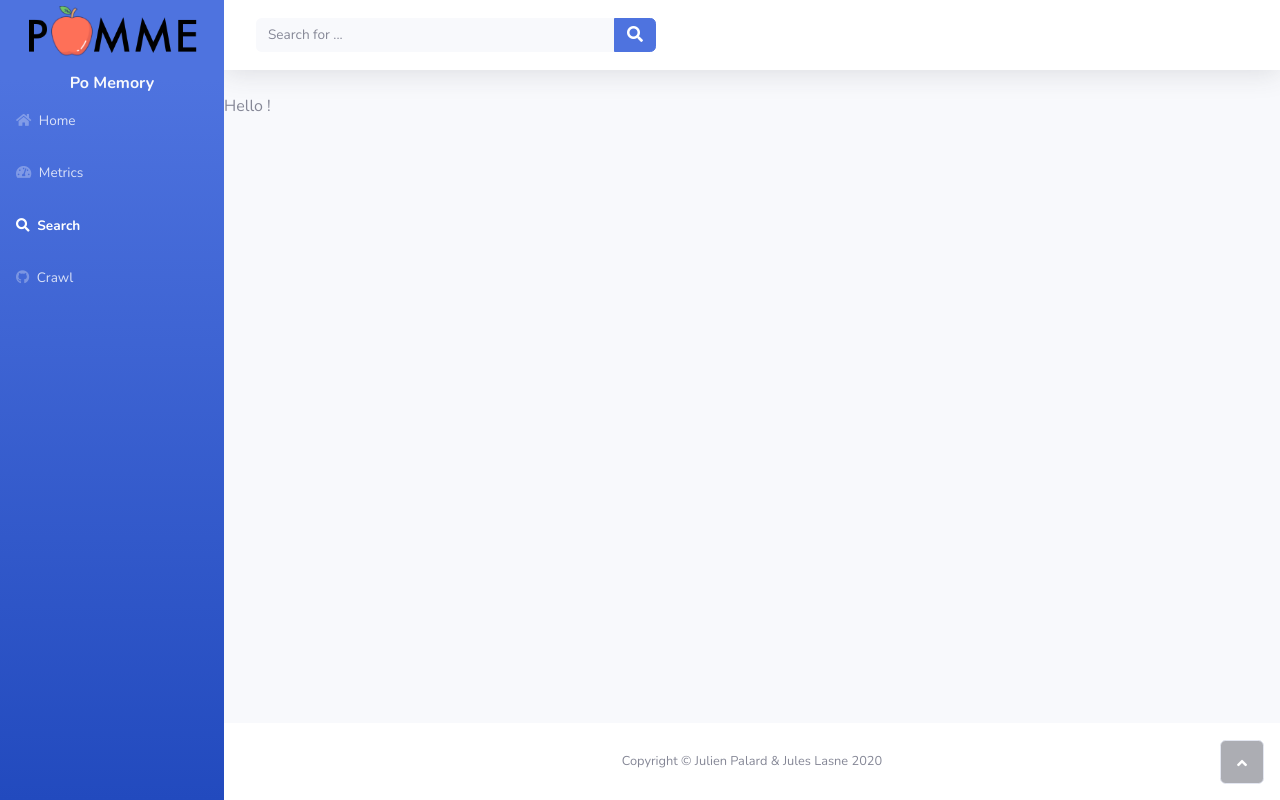
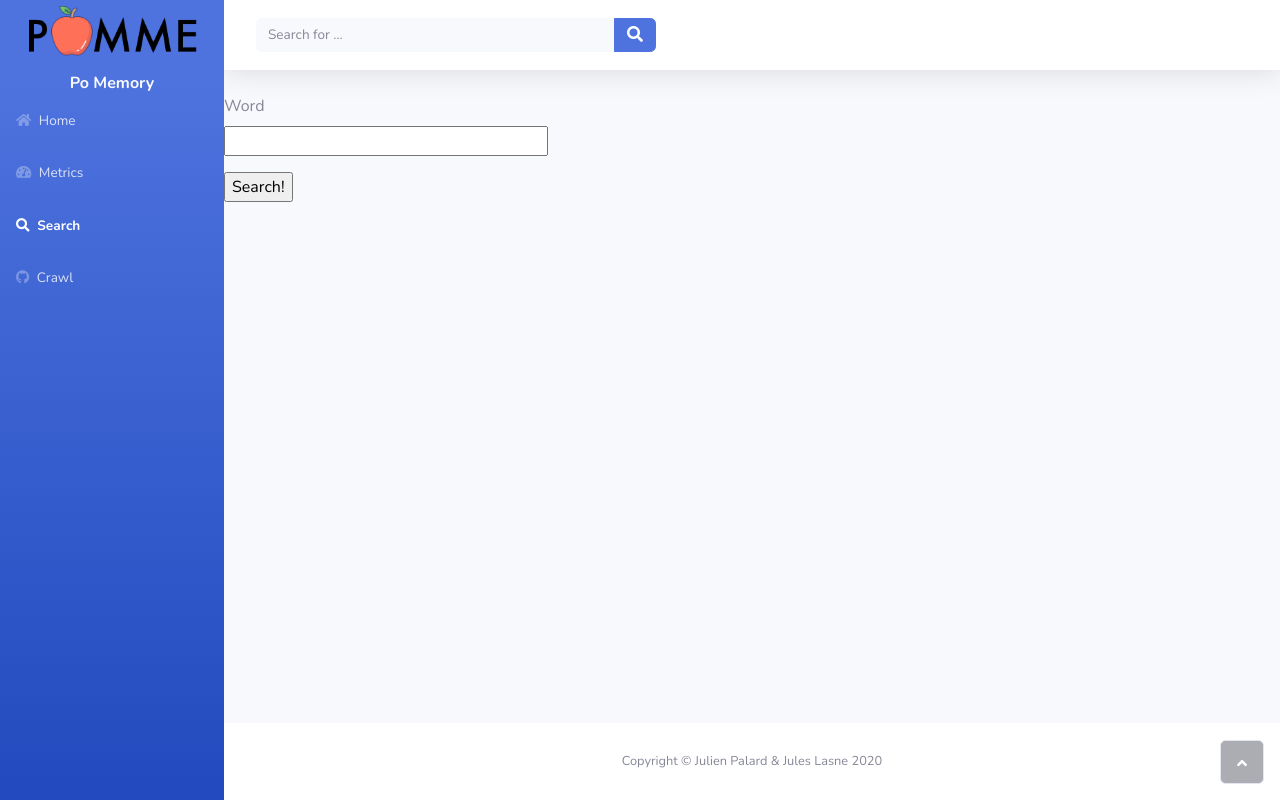
Before and after one commit to JulienPalard/pomme, a Flask app: page /search in a window 1280 px wide. Run offline with Flask 2, Linux system fonts and the light colour scheme; parts of the project's set-up code (start-up, migrations or seed data) failed here and were passed over; some libraries are stand-ins or nearby versions.

Commit message:
Added base code for word search

```diff
--- a/pomme/routes/views/home.py
+++ b/pomme/routes/views/home.py
@@ -1,5 +1,10 @@
 from flask import Blueprint
+from flask import flash
+from flask import redirect
 from flask import render_template
+from flask import url_for
+
+from pomme.forms.search import SearchForm
 
 home_bp = Blueprint("home", __name__)
 
@@ -14,9 +19,14 @@ def metrics_view():
     return render_template("metrics.html")
 
 
-@home_bp.route("/search", methods=["GET"])
+@home_bp.route("/search", methods=["GET", "POST"])
 def search_view():
-    return render_template("search.html")
+    form = SearchForm()
+    if form.validate_on_submit():
+        search_word = form.search_word.data
+        flash(search_word, "success")
+        return redirect(url_for("home.search_view"))
+    return render_template("search.html", form=form)
 
 
 @home_bp.route("/crawl", methods=["GET"])
--- a/pomme/templates/search.html
+++ b/pomme/templates/search.html
@@ -1,5 +1,15 @@
 {% extends "base.jinja2.html" %}
 {% set active_page = "search" %}
 {% block content %}
-    Hello !
+    <form action="" method="post" novalidate>
+        {{ form.hidden_tag() }}
+        <p>
+            {{ form.search_word.label }}<br>
+            {{ form.search_word(size=32) }}<br>
+            {% for error in form.search_word.errors %}
+                <span style="color: red;">{{ error }}</span>
+            {% endfor %}
+        </p>
+        <p>{{ form.submit() }}</p>
+    </form>
 {% endblock %}
```
